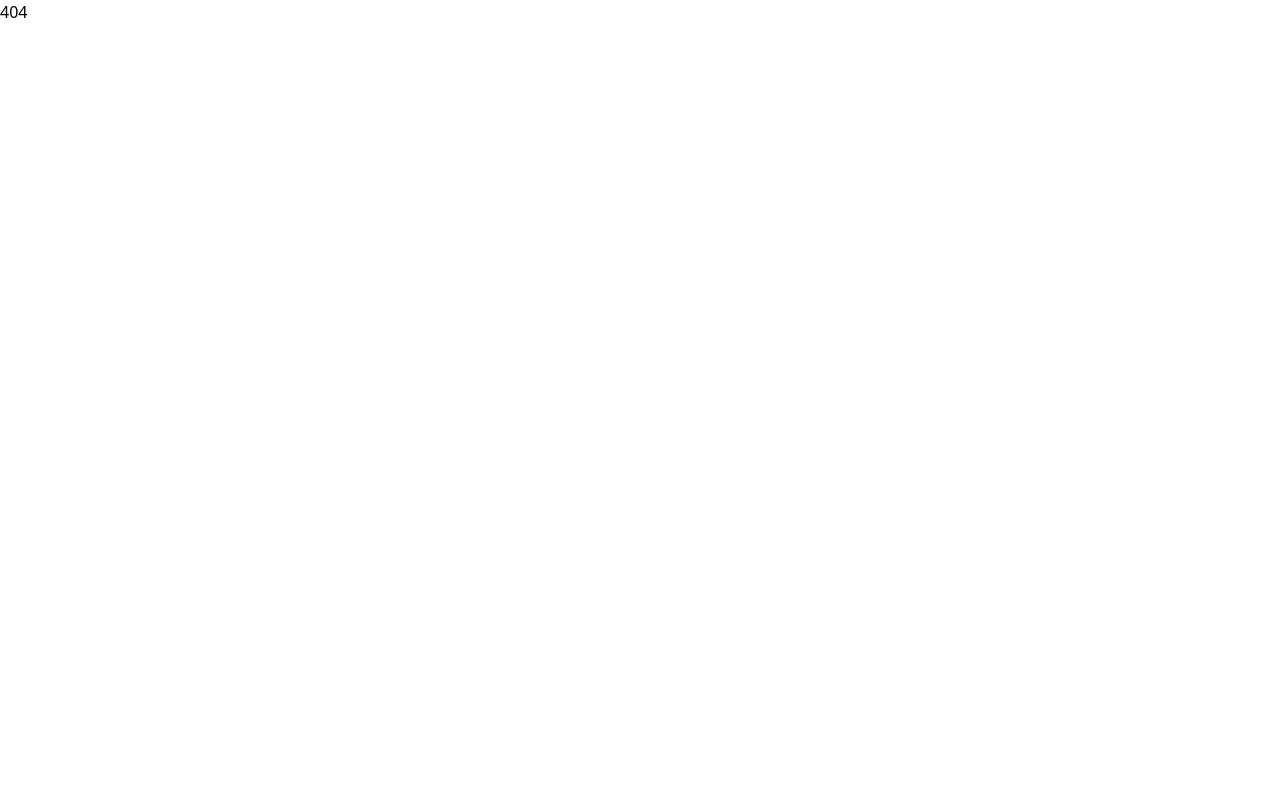
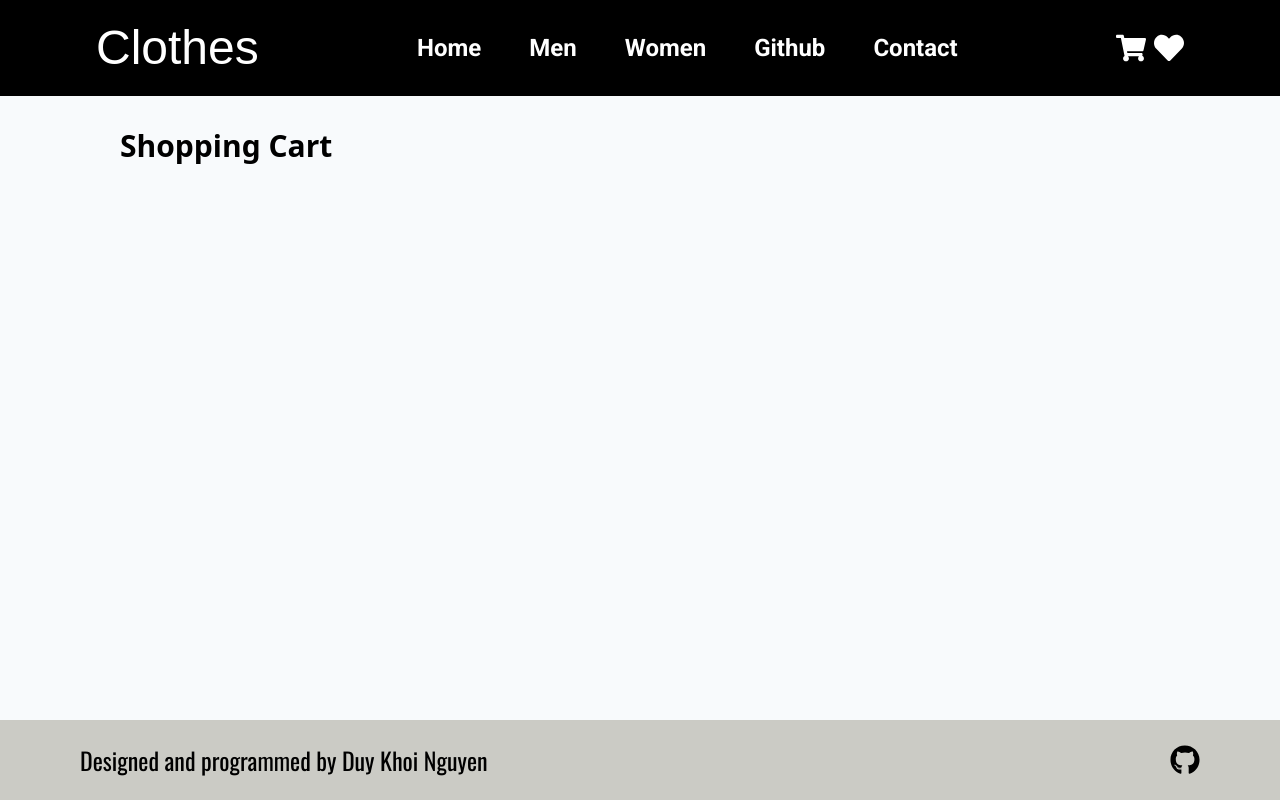
Before and after one commit to khoi-ng/clothes-shop, a Next.js app: page /cart in a window 1280 px wide. Before the commit this address had no page. Built offline with nearby package versions, Linux system fonts and the light colour scheme; a web font is replaced by a local one.

Commit message:
Animate Category Sidebar & Add Footer

```diff
--- /dev/null
+++ b/src/app/cart/layout.tsx
@@ -0,0 +1,25 @@
+import Footer from '@/components/Footer/footer';
+import Navbar from '@/components/Navbar';
+
+export const metadata = {
+  title: 'Next.js',
+  description: 'Generated by Next.js',
+};
+
+export default function RootLayout({
+  children,
+}: {
+  children: React.ReactNode;
+}) {
+  return (
+    <html lang='en'>
+      <body className='bg-slate-50 flex flex-col min-h-screen'>
+        <Navbar fontColor='text-white' backgroundColor='bg-black' />
+        <main className='grow'>
+          <section className='max-md:mx-6 mx-20'>{children}</section>
+        </main>
+        <Footer />
+      </body>
+    </html>
+  );
+}
--- /dev/null
+++ b/src/app/cart/page.tsx
@@ -0,0 +1,21 @@
+import React from 'react';
+
+const page = () => {
+  //  Read Session Storage
+
+  //  Look in DB for Articles
+
+  //  Display the items
+
+  //  Add delete & quantity functionality
+
+  return (
+    <section className=' text-black max-md:mx-6 mx-20 pt-32 md:mx-10 pb-20 w-full'>
+      <h2 className='text-2xl sm:text-3xl pb-4 font-semibold capitalize'>
+        Shopping Cart
+      </h2>
+    </section>
+  );
+};
+
+export default page;
--- a/src/app/layout.tsx
+++ b/src/app/layout.tsx
@@ -1,4 +1,3 @@
-import Navbar from '@/components/Navbar';
 import '../globals.css';
 
 export const metadata = {
--- a/src/app/page.tsx
+++ b/src/app/page.tsx
@@ -1,12 +1,11 @@
 import Header from '@/components/LandingPage/Header';
 import Featured from '@/components/LandingPage/Featured';
 
-import prisma from '@/db/prisma';
 import CheckoutMore from '@/components/LandingPage/CheckoutMore/CheckoutMore';
 
-import GridImageCanvas from '@/components/HoverImageEffects/GridImageCanvas';
 import { getFeaturedProducts } from '../../src/db/prismaOperation';
 import Navbar from '@/components/Navbar';
+import Footer from '@/components/Footer/footer';
 
 export default async function Home() {
   const featuredProducts = await getFeaturedProducts();
@@ -18,6 +17,7 @@ export default async function Home() {
       <Header />
       <Featured featuredProducts={JSON.stringify(featuredProducts?.products)} />
       <CheckoutMore />
+      <Footer />
     </main>
   );
 }
--- a/src/app/products/[gender]/layout.tsx
+++ b/src/app/products/[gender]/layout.tsx
@@ -1,32 +1,13 @@
-import Navbar from '@/components/Navbar';
 import prisma from '@/db/prisma';
 import { Gender, GENDER } from '@/interfaces';
-import Banner from '@/components/Banner';
 import CategorySideNav from '@/components/CategorySideNav/CategorySideNav';
 import NotFound from '@/app/not-found';
+import { getGenderCategories } from '@/db/prismaOperation';
+import Footer from '@/components/Footer/footer';
 
 export const metadata = {
   title: 'Next.js',
   description: 'Generated by Next.js',
-};
-
-const getGenderCategories = async (gender: GENDER) => {
-  const genderFromDB = await prisma.gender.findFirst({
-    where: {
-      name: gender,
-    },
-    include: {
-      categories: {
-        select: {
-          id: true,
-          name: true,
-          genderName: true,
-          uriName: true,
-        },
-      },
-    },
-  });
-  return genderFromDB;
 };
 
 export default async function RootLayout({
@@ -51,15 +32,19 @@ export default async function RootLayout({
     if (genderObject) {
       return (
         <html lang='en'>
-          <body className='bg-slate-50'>
+          <body className='bg-slate-50 flex flex-col min-h-screen'>
             {/* <Navbar /> */}
+            <main className='grow'>
+              <section className='max-md:mx-6 mx-24 pt-36 '>
+                <div className=' flex max-md:flex-col '>
+                  <CategorySideNav genderObject={genderObject} />
+                  {children}
+                </div>
+              </section>
+              {/* <div className='push h-20'></div> */}
+            </main>
 
-            <section className='max-md:mx-6 mx-24 pt-36 '>
-              <div className=' flex max-md:flex-col '>
-                <CategorySideNav genderObject={genderObject} />
-                {children}
-              </div>
-            </section>
+            <Footer />
           </body>
         </html>
       );
--- a/src/components/CategorySideNav/CategorySideNav.tsx
+++ b/src/components/CategorySideNav/CategorySideNav.tsx
@@ -5,30 +5,66 @@ import React, { useLayoutEffect, useState } from 'react';
 import { IoMdClose } from 'react-icons/io';
 import { GiHamburgerMenu } from 'react-icons/gi';
 
+import { motion } from 'framer-motion';
+
+const variants = {
+  open: {
+    // transition: { duration: 0, ease: [0.76, 0, 0.24, 1] },
+    width: 'auto',
+    minWidth: '15rem',
+    height: 'auto',
+    top: '-40px',
+    left: '-2px',
+    paddingBottom: '1.5rem',
+    paddingTop: '2.5rem',
+    paddingLeft: '2.5rem',
+    // paddingRight: '4.5rem',
+  },
+  close: {
+    // transition: { duration: 0, ease: [0.76, 0, 0.24, 1] },
+    width: '38px',
+    height: '38px',
+    top: '-38px',
+    left: '10px',
+
+    //
+  },
+};
+
 const CategorySideNav = ({ genderObject }: { genderObject: Gender }) => {
   const gender = genderObject.name.toLocaleLowerCase();
   const [isHidden, setIsHidden] = useState(true);
+  const [isActive, setIsActive] = useState(false);
 
   return (
-    <div className='relative  max-md:self-end max-md:mb-4 max-md:w-full '>
+    <div className='relative  max-md:self-end max-md:mb-4 max-md:w-full -top-2 max-md:top-0 max-md:-left-2'>
       <button
-        className='text-3xl'
-        hidden={!isHidden}
-        onClick={() => setIsHidden(false)}
+        className='relative z-10 text-3xl  overflow-hidden mt-1 rounded-xl  top-2 left-2'
+        // hidden={!isHidden}
+        onClick={() => setIsActive(!isActive)}
       >
+        <motion.div
+          className='group relative w-full h-full rounded-xl'
+          animate={{ top: isActive ? '-38px' : '0' }}
+          transition={{ duration: 0.5, ease: [0.76, 0, 0.24, 1] }}
+        >
+          <div className='  text-white  bg-[#030303] p-1  w-full h-full'>
             <GiHamburgerMenu />
+          </div>
+          <div className='absolute  bg-[bg-slate-100] p-1  top-100% w-full h-full'>
+            <IoMdClose />
+          </div>
+        </motion.div>
       </button>
-      <nav
-        className=' rounded-lg px-10 pt-2 min-w-60 hidden text-sm bg-slate-100 text-slate-800 pb-6 '
-        style={isHidden ? { display: 'none' } : { display: 'block' }}
+      <motion.nav
+        animate={isActive ? 'open' : 'close'}
+        initial='close'
+        variants={variants}
+        className='relative z-0 rounded-lg  text-sm bg-slate-100 text-slate-800 '
       >
+        <div style={!isActive ? { display: 'none' } : { display: 'block' }}>
           <h2 className='text-2xl pb-4 font-semibold relative flex '>
             <a href={`/products/${gender}`}>Categories</a>
-          <div className='absolute text-2xl -right-4 top-1 '>
-            <button onClick={() => setIsHidden(true)}>
-              <IoMdClose />
-            </button>
-          </div>
           </h2>
           {genderObject.categories?.map((category, index) => (
             <div
@@ -43,7 +79,8 @@ const CategorySideNav = ({ genderObject }: { genderObject: Gender }) => {
               </a>
             </div>
           ))}
-      </nav>
+        </div>
+      </motion.nav>
     </div>
   );
 };
--- /dev/null
+++ b/src/components/Footer/Footer.tsx
@@ -0,0 +1,22 @@
+import React from 'react';
+import { FaGithub } from 'react-icons/fa';
+const Footer = () => {
+  return (
+    <footer className='h-20 bg-[#CBCBC5] flex items-center justify-between px-10 md:px-20'>
+      <a
+        className='font-oswald text-[16px] md:text-[24px] hover:text-[#68689b]'
+        href='https://github.com/khoi-ng'
+      >
+        Designed and programmed by Duy Khoi Nguyen
+      </a>
+      <a
+        href='https://github.com/khoi-ng '
+        className='text-3xl hover:text-[#68689b]'
+      >
+        <FaGithub />
+      </a>
+    </footer>
+  );
+};
+
+export default Footer;
--- a/src/components/Navbar/index.tsx
+++ b/src/components/Navbar/index.tsx
@@ -121,12 +121,15 @@ export default function Navbar({
             </a>
           </li>
           <li>
-            <a className='hover:underline' href='#'>
+            <a
+              className='hover:underline'
+              href='https://github.com/khoi-ng/clothes-shop'
+            >
               Github
             </a>
           </li>
           <li>
-            <a className='hover:underline' href='#'>
+            <a className='hover:underline' href='mailto:KhoiNG123@t-online.de'>
               Contact
             </a>
           </li>
@@ -142,7 +145,10 @@ export default function Navbar({
       </div>
 
       <div className='text-3xl flex gap-x-2'>
-        <FaShoppingCart className='cursor-pointer' />
+        <a href='/cart'>
+          <FaShoppingCart className='cursor-pointer' />
+        </a>
+
         <FaHeart className='cursor-pointer' />
 
         <div className='nav__toogle hidden max-lg:flex' id='nav-toggle'>
```
Lines whose indentation alone changed are shown as unchanged.
